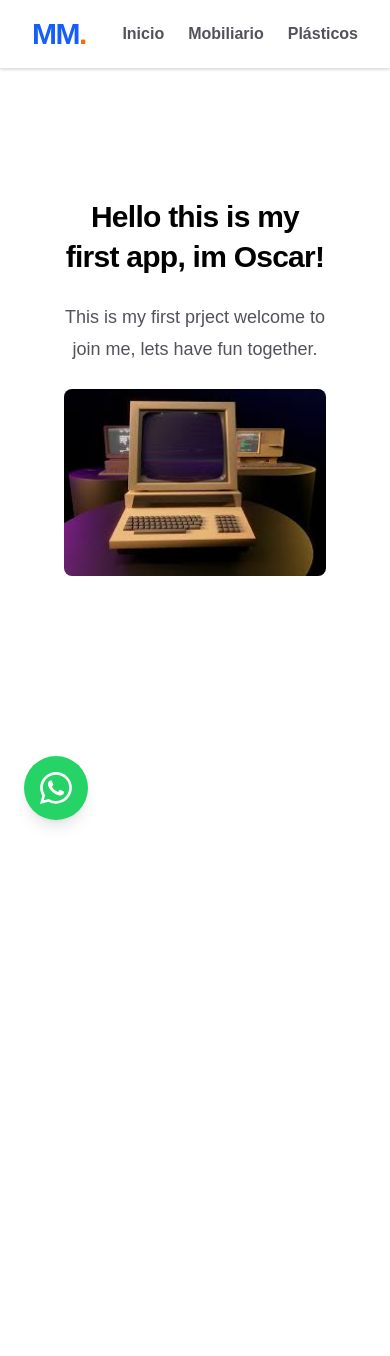
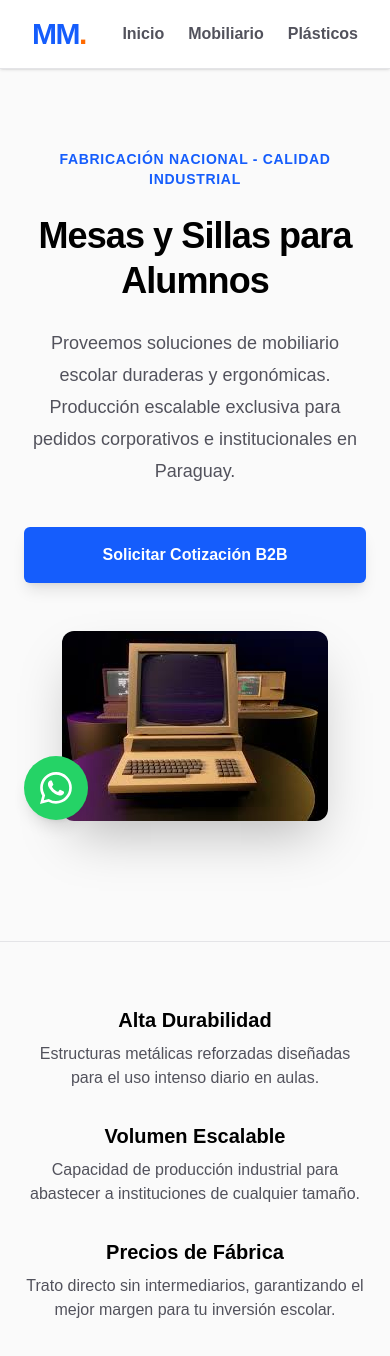
Before and after one commit to oscaramarilla/metal-mad-web, a Next.js app: page / in a window 390 px wide. Shown: the top 1356 px of the page. Before the commit the page ends 913 px from the top, so only its background shows below. Built offline with nearby package versions, Linux system fonts and the light colour scheme.

Commit message:
Nuevo diseño responsive B2B

```diff
--- a/app/page.tsx
+++ b/app/page.tsx
@@ -1,20 +1,79 @@
+import Head from "next/head";
 import Image from "next/image";
 
 export default function Home() {
   return (
-    <div className="flex min-h-screen items-center justify-center bg-zinc-50 font-sans dark:bg-black">
-      <main className="flex min-h-screen w-full max-w-3xl flex-col items-center justify-between py-32 px-16 bg-white dark:bg-black sm:items-start">
+    <>
+      <Head>
+        <title>Fábrica de Mesas y Sillas para Alumnos en Paraguay | Venta B2B</title>
+        <meta
+          name="description"
+          content="Fabricantes directos de mesas y sillas para alumnos en Paraguay. Producción industrial escalable para colegios e instituciones. Calidad garantizada."
+        />
+        <meta name="viewport" content="width=device-width, initial-scale=1" />
+        <meta charSet="UTF-8" />
+      </Head>
 
-        <div className="flex flex-col items-center gap-6 text-center sm:items-start sm:text-left">
-          <h1 className="max-w-xs text-3xl font-semibold leading-10 tracking-tight text-black dark:text-zinc-50">
-         Hello this is my first app, im Oscar!
-          </h1>
-          <p className="max-w-md text-lg leading-8 text-zinc-600 dark:text-zinc-400">
-           This is my first prject welcome to join me, lets have fun together.
-          </p>
-          <img src="/assets/images.jpg" alt="Image" className="w-full rounded-lg" />
-        </div>
-      </main>
-    </div>
+      <div className="flex min-h-screen flex-col items-center bg-zinc-50 font-sans dark:bg-black">
+        {/* SECCIÓN HERO (La primera impresión) */}
+        <main className="flex w-full max-w-5xl flex-col lg:flex-row items-center justify-between py-20 px-6 sm:px-16">
+
+          {/* Textos y Llamado a la Acción */}
+          <div className="flex flex-col items-center gap-6 text-center lg:items-start lg:text-left lg:w-1/2">
+            <span className="text-sm font-bold tracking-wider text-blue-600 uppercase dark:text-blue-400">
+              Fabricación Nacional - Calidad Industrial
+            </span>
+            <h1 className="text-4xl sm:text-5xl font-extrabold leading-tight tracking-tight text-black dark:text-zinc-50">
+              Mesas y Sillas para Alumnos
+            </h1>
+            <p className="max-w-md text-lg sm:text-xl leading-8 text-zinc-600 dark:text-zinc-400">
+              Proveemos soluciones de mobiliario escolar duraderas y ergonómicas. Producción escalable exclusiva para pedidos corporativos e institucionales en Paraguay.
+            </p>
+
+            {/* Botón B2B Principal */}
+            <div className="flex w-full flex-col sm:flex-row gap-4 mt-4 justify-center lg:justify-start">
+              <a
+                href="#cotizar"
+                className="rounded-md bg-blue-600 px-8 py-4 text-center font-bold text-white shadow-lg transition-colors hover:bg-blue-700"
+              >
+                Solicitar Cotización B2B
+              </a>
+            </div>
+          </div>
+
+          {/* Imagen Principal de Alta Calidad */}
+          <div className="mt-12 lg:mt-0 lg:w-1/2 flex justify-center">
+            <div className="relative w-full max-w-md">
+              {/* Nota: Asegúrate de reemplazar "/assets/images.jpg" con la foto de tu mejor conjunto de mesa y silla */}
+              <Image
+                src="/assets/images.jpg"
+                alt="Conjunto de mesa y silla para alumno fabricado en Paraguay"
+                width={800}
+                height={600}
+                className="w-full rounded-xl shadow-2xl object-cover"
+                priority
+              />
+            </div>
+          </div>
+
+        </main>
+
+        {/* SECCIÓN DE BENEFICIOS (Por qué elegirte para negocios) */}
+        <section className="w-full max-w-5xl px-6 py-16 sm:px-16 grid grid-cols-1 md:grid-cols-3 gap-8 text-center border-t border-zinc-200 dark:border-zinc-800 mt-10">
+          <div>
+            <h3 className="text-xl font-bold text-black dark:text-white mb-2">Alta Durabilidad</h3>
+            <p className="text-zinc-600 dark:text-zinc-400">Estructuras metálicas reforzadas diseñadas para el uso intenso diario en aulas.</p>
+          </div>
+          <div>
+            <h3 className="text-xl font-bold text-black dark:text-white mb-2">Volumen Escalable</h3>
+            <p className="text-zinc-600 dark:text-zinc-400">Capacidad de producción industrial para abastecer a instituciones de cualquier tamaño.</p>
+          </div>
+          <div>
+            <h3 className="text-xl font-bold text-black dark:text-white mb-2">Precios de Fábrica</h3>
+            <p className="text-zinc-600 dark:text-zinc-400">Trato directo sin intermediarios, garantizando el mejor margen para tu inversión escolar.</p>
+          </div>
+        </section>
+      </div>
+    </>
   );
 }
```
